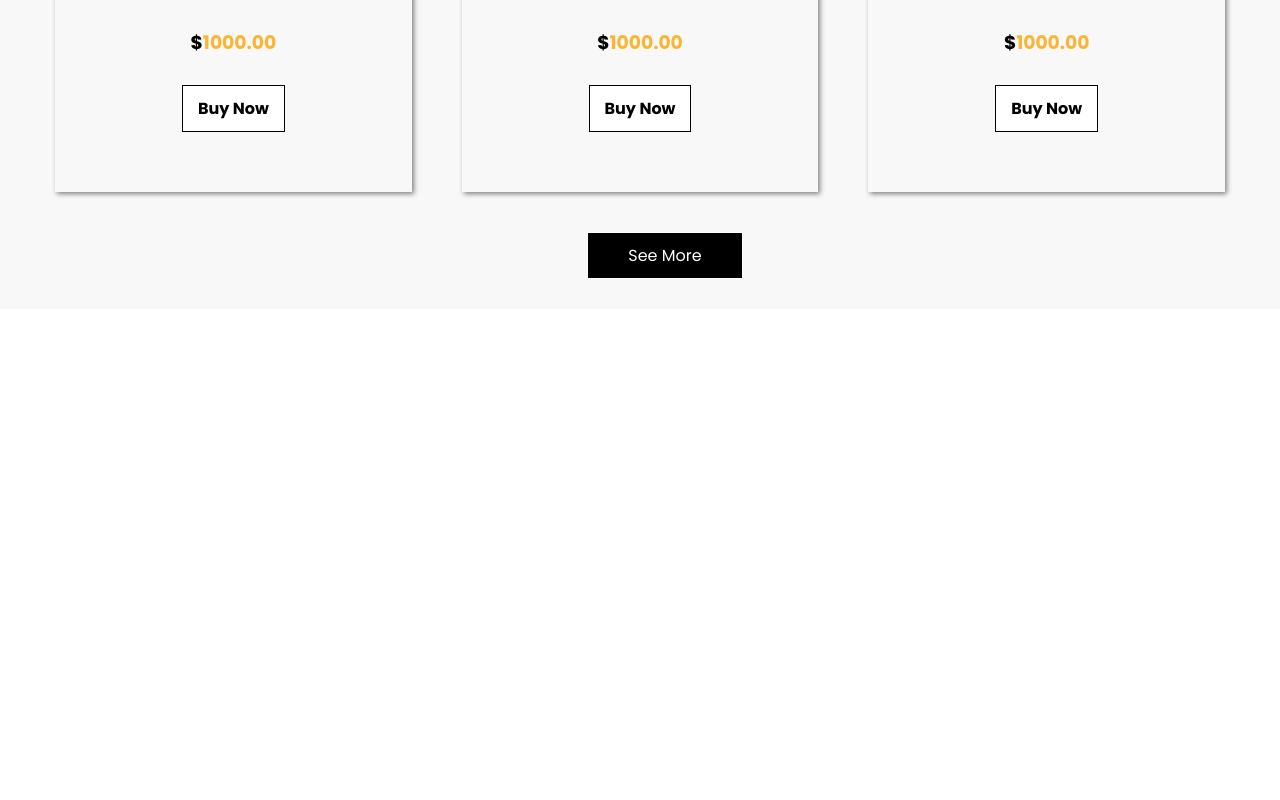
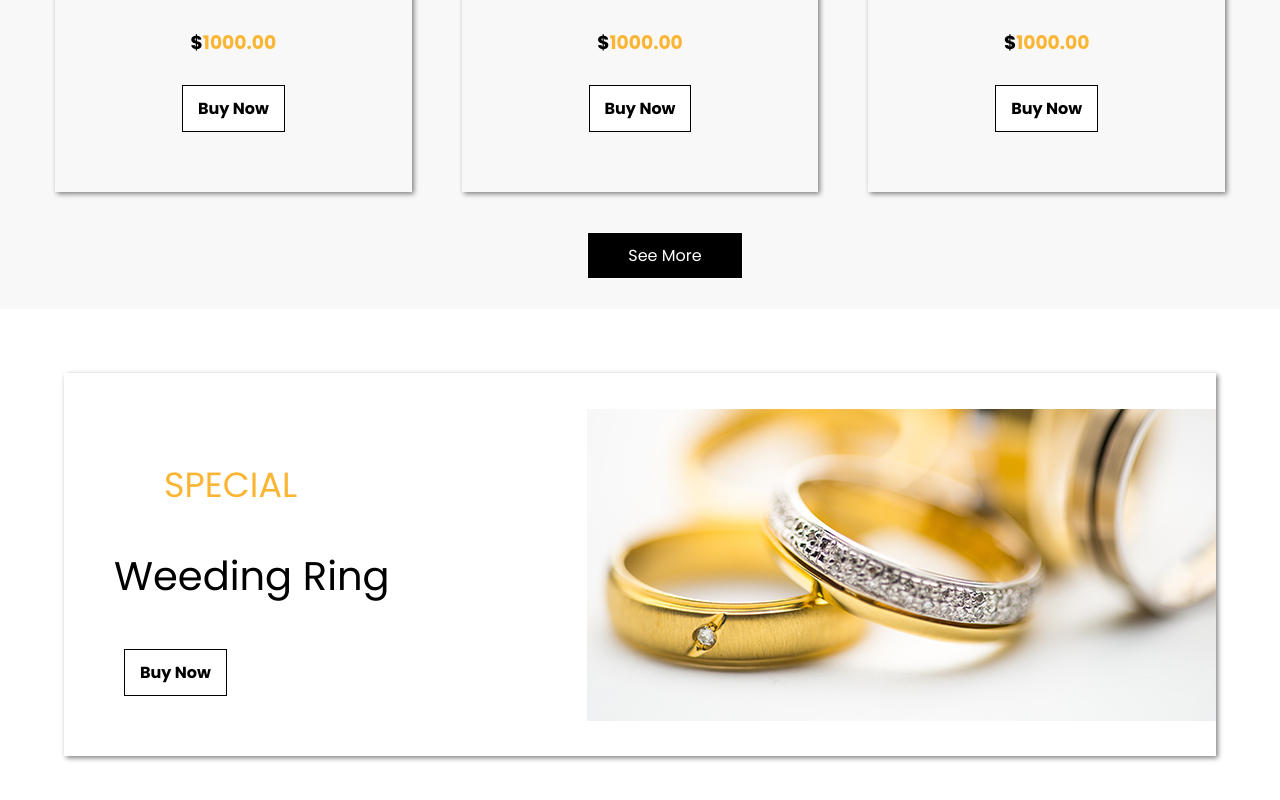
Before and after one commit to mdirfan07/Jewellery-Site-Practice, a plain HTML site: page index.html in a window 1280 px wide. Shown: the part 1769-2569 px from the top of the page. Before the commit the page ends 2078 px from the top, so only its background shows below. Drawn offline with Linux system fonts and the light colour scheme.

Commit message:
special offer added

```diff
--- a/index.html
+++ b/index.html
@@ -85,5 +85,12 @@
             <a class="button" href="#">See More</a>
         </div>
     </section>
+    <section>
+        <div class="special-offer spo-img">
+        <h3 class="gold-color">Special</h3>
+        <h2>Weeding Ring</h2>
+        <a class="button" href="#">Buy Now</a>
+        </div>
+    </section>
 </body>
 </html>
--- a/style.css
+++ b/style.css
@@ -108,7 +108,7 @@ h1{
 .gold-color{
     color: #fbb534;
 }
-.post-width .button{
+.post-width .button, .special-offer .button{
     margin: 10px;
     font-weight: 700;
     padding: 10px 15px;
@@ -125,3 +125,23 @@ h1{
 .see-more{
     text-align: center;
 }
+.special-offer{
+    box-shadow: 2px 2px 5px gray;
+    padding: 50px;
+    margin: 5%;
+}
+.special-offer h3{
+    font-size: 35px;
+    text-transform: uppercase;
+    font-weight: 500;
+    margin-left: 50px;
+}
+.special-offer h2{
+    font-size: 40px;
+    font-weight: 500;
+}
+.spo-img{
+    background-image: url(images/ring-img.jpg);
+    background-repeat: no-repeat;
+    background-position: right;
+}
```
Also changed, not shown: images/ring-img.jpg (added).
